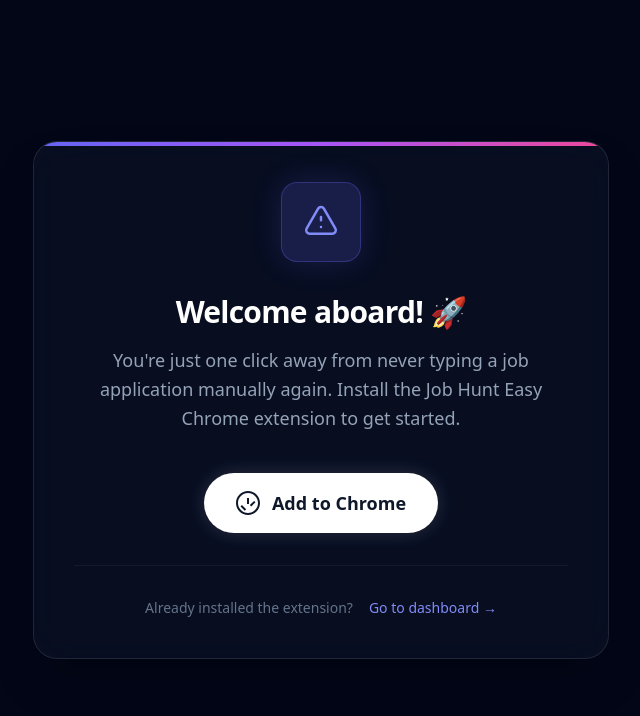
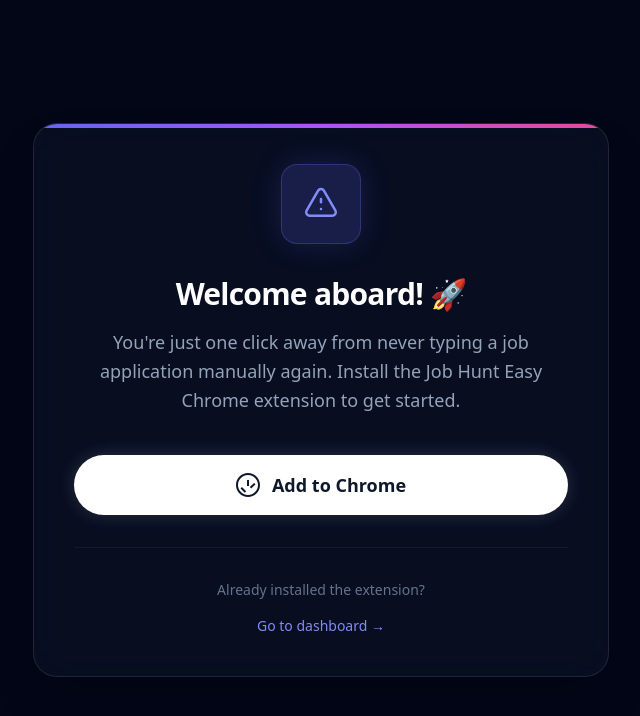
Before and after one commit to Hemang-05/Job_hunt_easy, a Next.js app in the folder dashboard/: page /install in a window 1280 px wide. Shown: the top 716 px of the page, without its empty margins (319-959 px from the left). Built offline with nearby package versions, Linux system fonts and the light colour scheme; no server answers.

Commit message:
feat: implement extension auto-detection and installation guide on /install page

```diff
--- a/dashboard/app/install/page.tsx
+++ b/dashboard/app/install/page.tsx
@@ -1,11 +1,31 @@
 'use client'
 
-import React from 'react'
+import React, { useEffect, useState } from 'react'
 import Link from 'next/link'
 import { useUser } from '@clerk/nextjs'
 
 export default function InstallExtensionPage() {
   const { user } = useUser()
+  const [isInstalled, setIsInstalled] = useState(false)
+
+  const CHROME_STORE_URL = "https://chromewebstore.google.com/detail/iapgnkfpabeiocdjibgcifidmmjgjpja?utm_source=item-share-cb"
+
+  useEffect(() => {
+    // Check if the extension is already installed
+    // The content script sets this attribute on the html element
+    const checkInstallation = () => {
+      const installed = document.documentElement.getAttribute('data-job-hunt-easy-installed') === 'true'
+      setIsInstalled(installed)
+    }
+
+    checkInstallation()
+
+    // Also listen for changes (in case they install and come back)
+    const observer = new MutationObserver(checkInstallation)
+    observer.observe(document.documentElement, { attributes: true })
+
+    return () => observer.disconnect()
+  }, [])
 
   return (
     <div className="min-h-screen bg-slate-950 flex flex-col items-center justify-center p-8 font-sans">
@@ -14,6 +34,49 @@
       <div className="max-w-xl w-full bg-slate-900/50 backdrop-blur-xl border border-white/10 rounded-3xl p-10 text-center shadow-2xl relative overflow-hidden">
         <div className="absolute top-0 left-0 w-full h-1 bg-gradient-to-r from-indigo-500 via-purple-500 to-pink-500"></div>
 
+        {isInstalled ? (
+          <div className="animate-in fade-in zoom-in duration-500">
+            <div className="w-20 h-20 mx-auto bg-emerald-500/20 rounded-2xl flex items-center justify-center mb-8 border border-emerald-500/30 shadow-[0_0_30px_rgba(16,185,129,0.2)]">
+              <svg className="w-10 h-10 text-emerald-400" fill="none" stroke="currentColor" viewBox="0 0 24 24">
+                <path strokeLinecap="round" strokeLinejoin="round" strokeWidth={2} d="M5 13l4 4L19 7" />
+              </svg>
+            </div>
+
+            <h1 className="text-3xl font-bold text-white tracking-tight mb-4">
+              Extension Installed! 🎉
+            </h1>
+
+            <p className="text-slate-400 text-lg mb-8 leading-relaxed font-light">
+              Great! The extension is active. Now, let&apos;s make sure you can find it easily when you need it.
+            </p>
+
+            <div className="bg-white/5 rounded-2xl p-6 mb-8 text-left border border-white/10">
+              <h3 className="text-sm font-bold text-indigo-400 uppercase tracking-widest mb-4">Pro Tip: Pin it for easy access</h3>
+              <ol className="space-y-4 text-slate-300 text-sm">
+                <li className="flex gap-3">
+                  <span className="flex-shrink-0 w-5 h-5 rounded-full bg-indigo-500/20 text-indigo-400 flex items-center justify-center font-bold text-xs">1</span>
+                  <span>Click the <b>Extensions puzzle icon</b> (🧩) in the top right of Chrome.</span>
+                </li>
+                <li className="flex gap-3">
+                  <span className="flex-shrink-0 w-5 h-5 rounded-full bg-indigo-500/20 text-indigo-400 flex items-center justify-center font-bold text-xs">2</span>
+                  <span>Find <b>Job Hunt Easy</b> in the list.</span>
+                </li>
+                <li className="flex gap-3">
+                  <span className="flex-shrink-0 w-5 h-5 rounded-full bg-indigo-500/20 text-indigo-400 flex items-center justify-center font-bold text-xs">3</span>
+                  <span>Click the <b>Pin icon</b> (📌) to keep it visible!</span>
+                </li>
+              </ol>
+            </div>
+
+            <Link
+              href="/dashboard"
+              className="inline-flex items-center justify-center gap-3 w-full px-8 py-4 bg-indigo-600 text-white rounded-full font-bold text-lg hover:bg-indigo-500 transition-all shadow-[0_0_20px_rgba(99,102,241,0.3)]"
+            >
+              Go to Dashboard →
+            </Link>
+          </div>
+        ) : (
+          <div>
             <div className="w-20 h-20 mx-auto bg-indigo-500/20 rounded-2xl flex items-center justify-center mb-8 border border-indigo-500/30 shadow-[0_0_30px_rgba(99,102,241,0.2)]">
               <svg className="w-10 h-10 text-indigo-400" fill="none" stroke="currentColor" viewBox="0 0 24 24"><path strokeLinecap="round" strokeLinejoin="round" strokeWidth={1.5} d="M12 9v2m0 4h.01m-6.938 4h13.856c1.54 0 2.502-1.667 1.732-3L13.732 4c-.77-1.333-2.694-1.333-3.464 0L3.34 16c-.77 1.333.192 3 1.732 3z"/></svg>
             </div>
@@ -23,15 +86,15 @@
             </h1>
 
             <p className="text-slate-400 text-lg mb-10 leading-relaxed font-light">
-          You're just one click away from never typing a job application manually again.
+              You&apos;re just one click away from never typing a job application manually again.
               Install the Job Hunt Easy Chrome extension to get started.
             </p>
 
             <a
-          href="https://chrome.google.com/webstore"
+              href={CHROME_STORE_URL}
               target="_blank"
               rel="noopener noreferrer"
-          className="inline-flex items-center justify-center gap-3 w-full sm:w-auto px-8 py-4 bg-white text-slate-900 rounded-full font-bold text-lg hover:bg-slate-100 hover:scale-105 active:scale-95 transition-all shadow-[0_0_20px_rgba(255,255,255,0.15)]"
+              className="inline-flex items-center justify-center gap-3 w-full px-8 py-4 bg-white text-slate-900 rounded-full font-bold text-lg hover:bg-slate-100 hover:scale-105 active:scale-95 transition-all shadow-[0_0_20px_rgba(255,255,255,0.15)]"
             >
               <svg className="w-6 h-6" viewBox="0 0 24 24" fill="currentColor">
                 <path d="M12 0C5.373 0 0 5.373 0 12s5.373 12 12 12 12-5.373 12-12S18.627 0 12 0zm0 22C6.477 22 2 17.523 2 12S6.477 2 12 2s10 4.477 10 10-4.477 10-10 10zm-1-15h2v6h-2zM4.515 15.536l1.414-1.414 4.243 4.243-1.414 1.414zM18.07 9.879l1.414 1.414-4.243 4.243-1.414-1.414z"/>
@@ -39,13 +102,15 @@
               Add to Chrome
             </a>
 
-        <div className="mt-8 pt-8 border-t border-white/5 flex flex-col sm:flex-row items-center justify-center gap-4 text-sm text-slate-500">
+            <div className="mt-8 pt-8 border-t border-white/5 flex flex-col items-center justify-center gap-4 text-sm text-slate-500">
               <span>Already installed the extension?</span>
               <Link href="/dashboard" className="text-indigo-400 hover:text-indigo-300 font-medium transition-colors">
                 Go to dashboard →
               </Link>
             </div>
           </div>
+        )}
+      </div>
     </div>
   )
 }
```
Also changed, not shown: 2 other files (tests, documents, lock files or other folders). Lines whose indentation alone changed are shown as unchanged.
